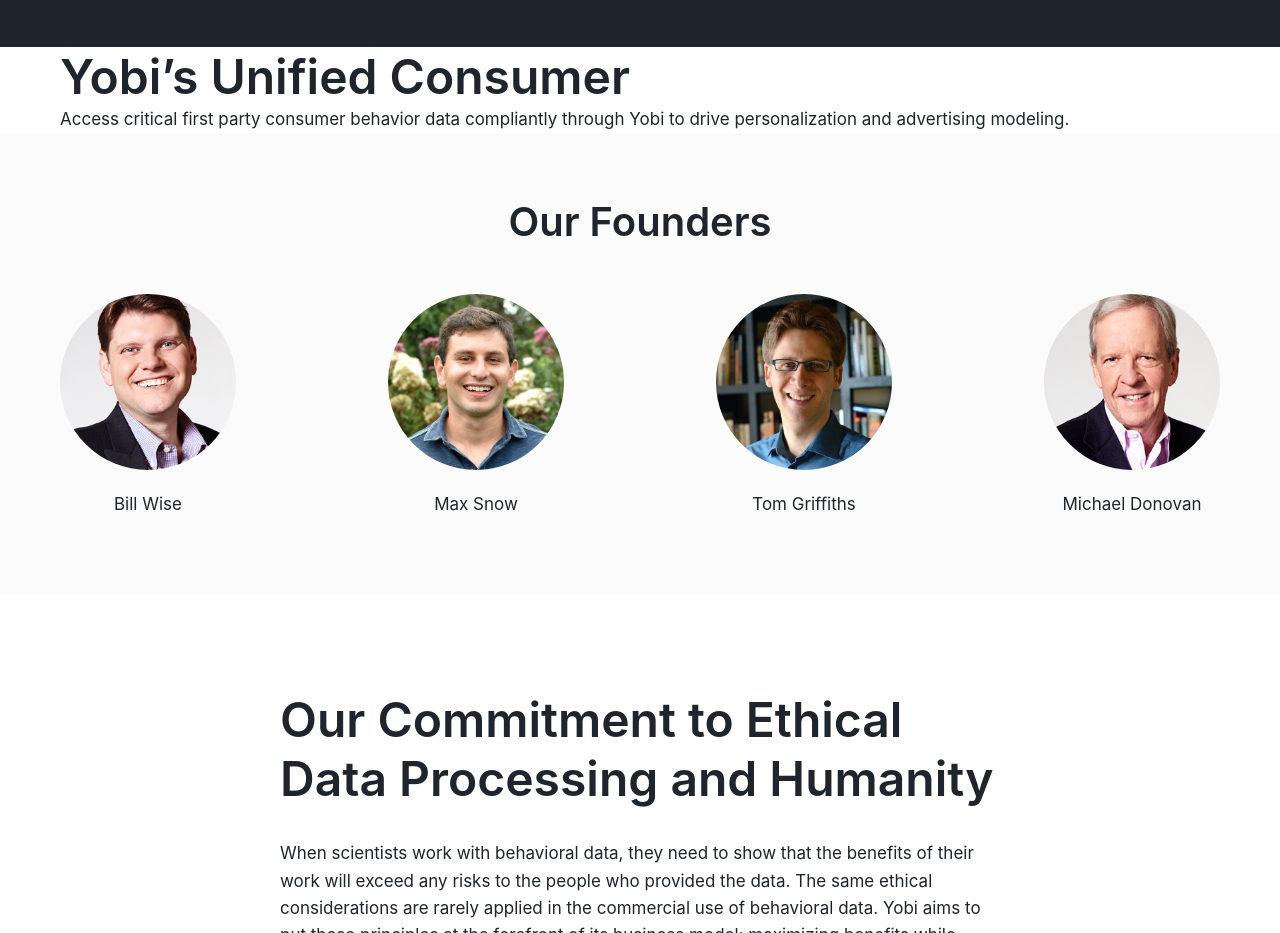
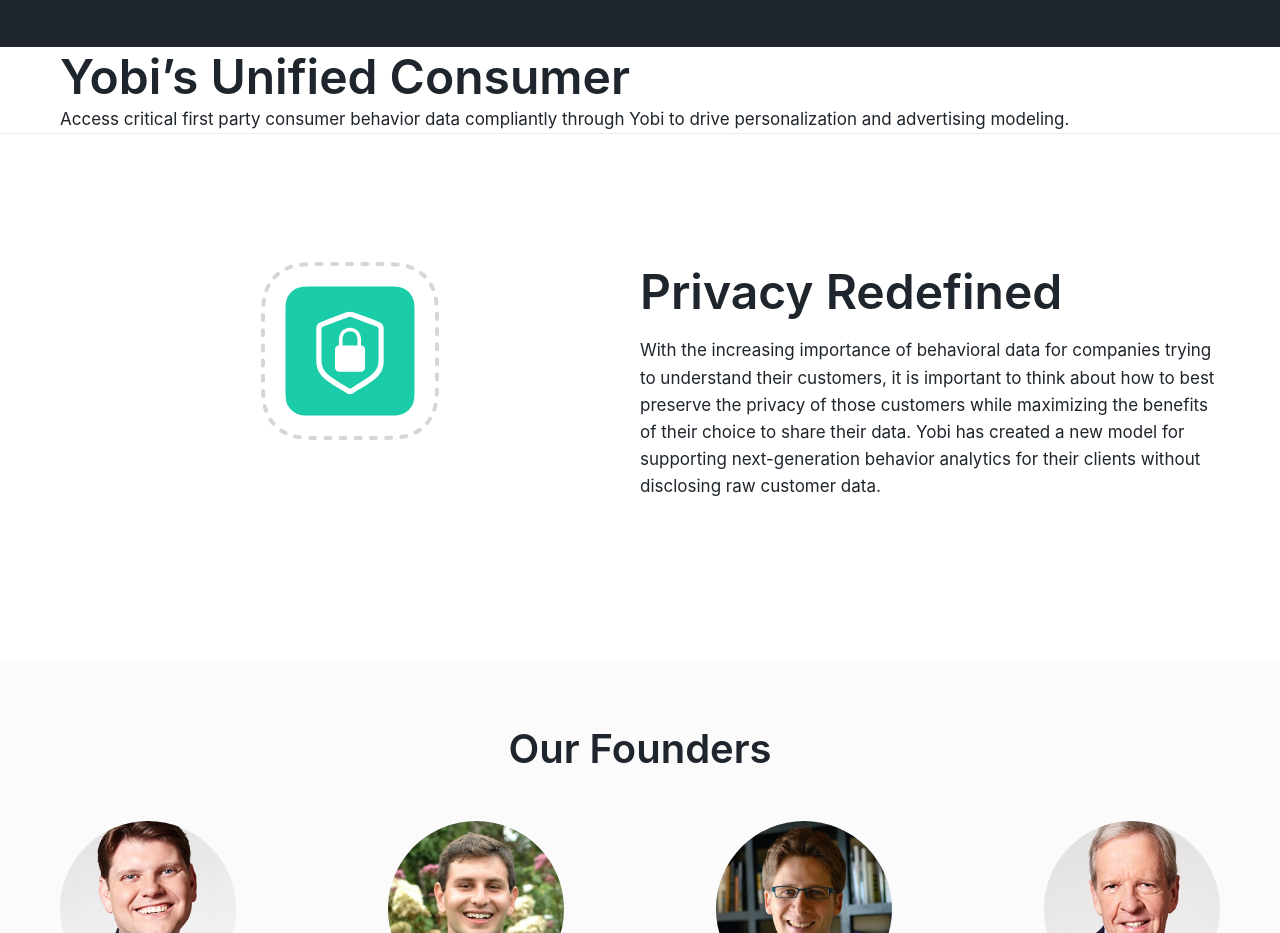
Before and after one commit to james01/yobi-website, an Eleventy site: page src/site/index.html in a window 1280 px wide. Shown: the part 780-1713 px from the top of the page. Built offline with nearby package versions, Linux system fonts and the light colour scheme; Eleventy itself is replaced by a stand-in of ours; files that its build step writes are made by us from their sources.

Commit message:
Added Privacy Redefined section

```diff
--- a/src/scss/_home.scss
+++ b/src/scss/_home.scss
@@ -40,6 +40,44 @@
 
   &__img {
     flex-basis: 50%;
+  }
+}
+
+.privacy-redefined {
+  padding-top: 128px;
+  padding-bottom: 160px;
+  border-top: 1px solid var(--gray-7);
+
+  &__container {
+    display: flex;
+    flex-wrap: nowrap;
+    flex-direction: column;
+
+    @include media.lg {
+      flex-direction: row;
+    }
+  }
+
+  &__img {
+    width: 100%;
+    margin-bottom: 64px;
+    flex-basis: 50%;
+    display: flex;
+    justify-content: flex-start;
+    align-items: flex-start;
+
+    @include media.lg {
+      margin-bottom: 0;
+      justify-content: center;
+    }
+  }
+
+  &__heading {
+    flex-basis: 50%;
+
+    h2 {
+      margin-bottom: 16px;
+    }
   }
 }
 
--- a/src/site/index.html
+++ b/src/site/index.html
@@ -34,6 +34,21 @@
         <div class="wrapper wrapper--xl">
           <h2>Yobi’s Unified Consumer</h2>
           <p>Access critical first party consumer behavior data compliantly through Yobi to drive personalization and advertising modeling.</p>
+        </div>
+      </div>
+      <div class="privacy-redefined pad-viewport">
+        <div class="privacy-redefined__container wrapper wrapper--xl">
+          <div class="privacy-redefined__img wrapper wrapper--md">
+            <img src="images/privacy_lock.svg" alt="Abstract lock representing privacy" />
+          </div>
+          <div class="privacy-redefined__heading wrapper wrapper--md">
+            <h2>Privacy Redefined</h2>
+            <p
+              >With the increasing importance of behavioral data for companies trying to understand their customers, it is important to think about how to best
+              preserve the privacy of those customers while maximizing the benefits of their choice to share their data. Yobi has created a new model for
+              supporting next-generation behavior analytics for their clients without disclosing raw customer data.</p
+            >
+          </div>
         </div>
       </div>
       <div class="our-founders pad-viewport">
```
Also changed, not shown: src/site/images/privacy_lock.svg (added).
